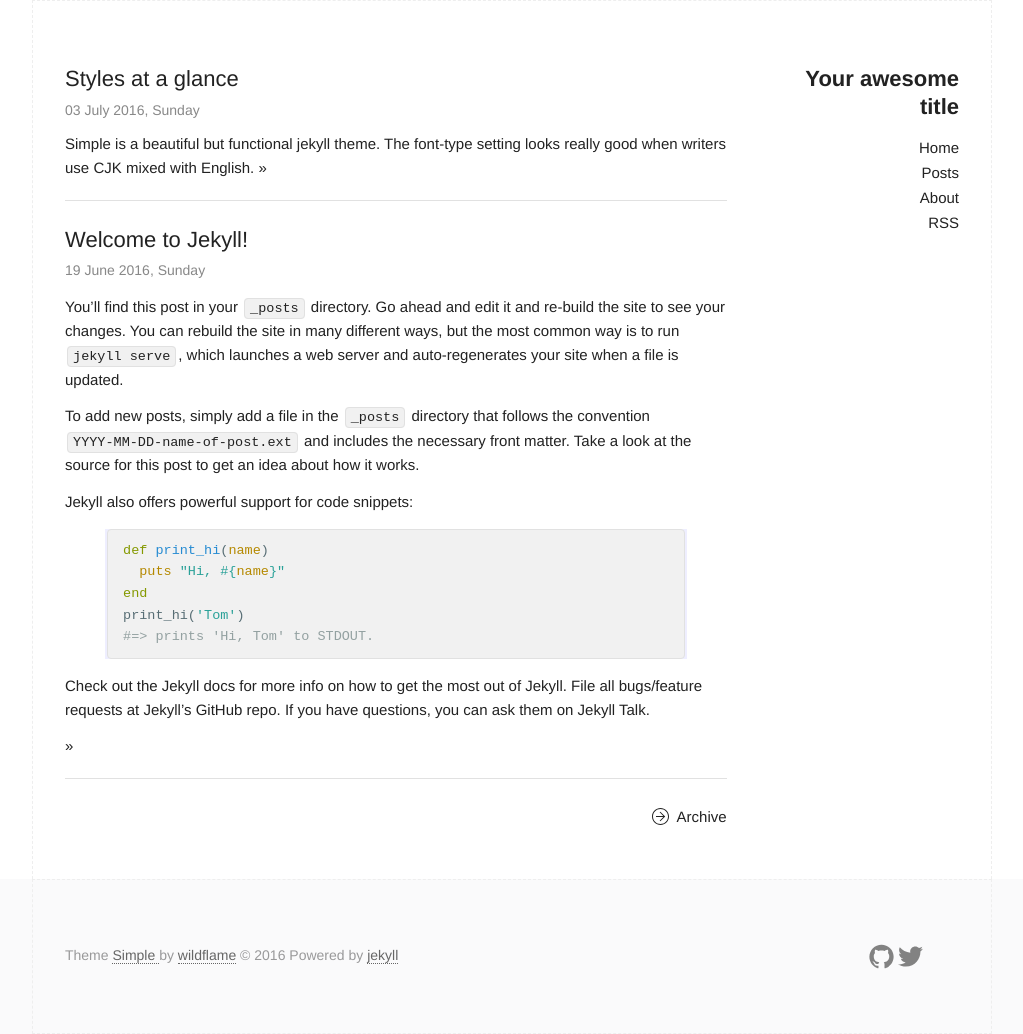
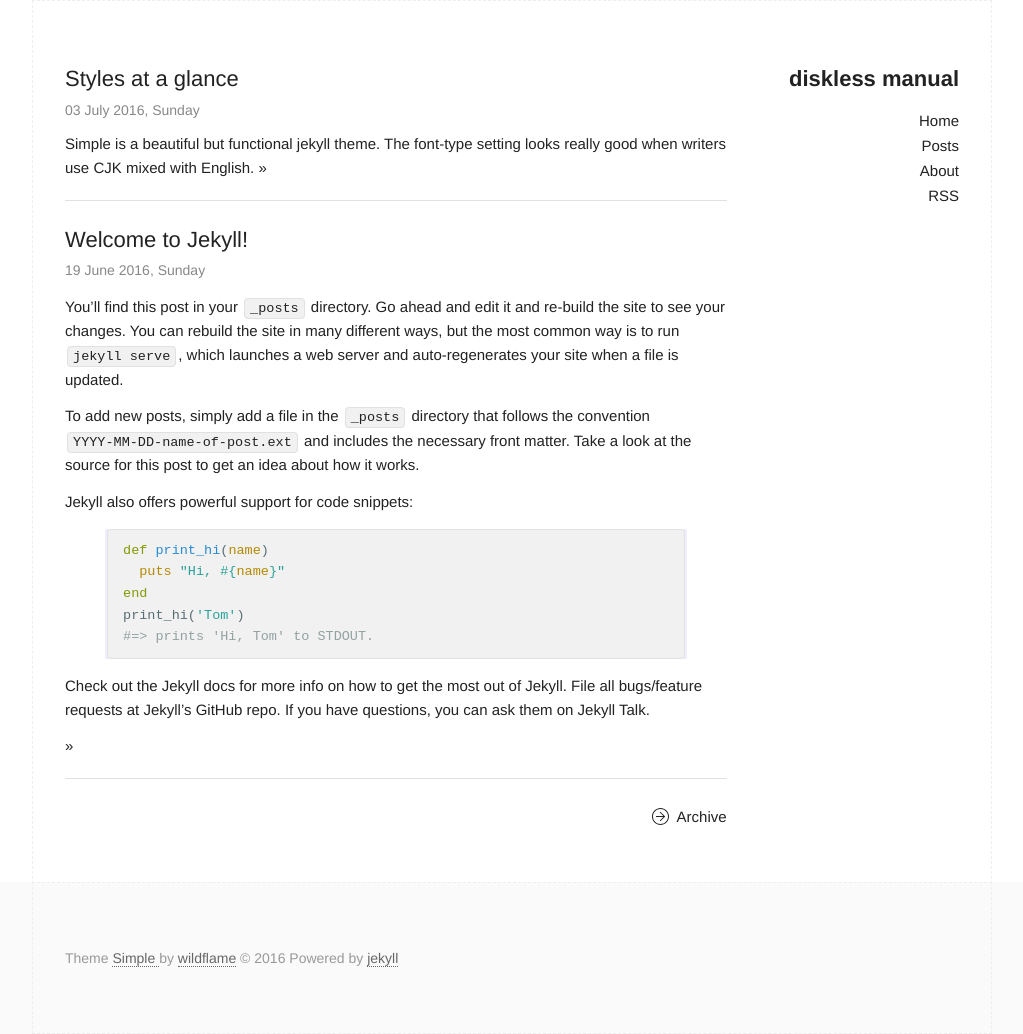
Before and after one commit to korearental/korearental-test, a Jekyll site: the page built from index.html, in a window 1280 px wide. Shown: the whole page, without its empty margins (128-1151 px from the left). Built offline with Jekyll 4.4.1, drawn with Linux system fonts in a browser that asks for light colours; some of the changed lines change nothing that is shown.

Commit message:
Update _config.yml

```diff
--- a/_config.yml
+++ b/_config.yml
@@ -6,16 +6,11 @@
 # 'jekyll serve'. If you change this file, please restart the server process.
 
 # Site settings
-title: Your awesome title
-email: your-email@domain.com
+title: diskless manual
+email: swjo207@ahope.co.kr
 description: > # this means to ignore newlines until "baseurl:"
-  Write an awesome description for your new site here. You can edit this
-  line in _config.yml. It will appear in your document head meta (for
-  Google search results) and in your feed.xml site description.
-baseurl: "/jekyll-simple" # the subpath of your site, e.g. /blog
+baseurl: "." # the subpath of your site, e.g. /blog
 url: "http://wildflame.me" # the base hostname & protocol for your site
-twitter_username: Taffyer
-github_username:  wild-flame
 
 # Build settings
 markdown: kramdown
```
